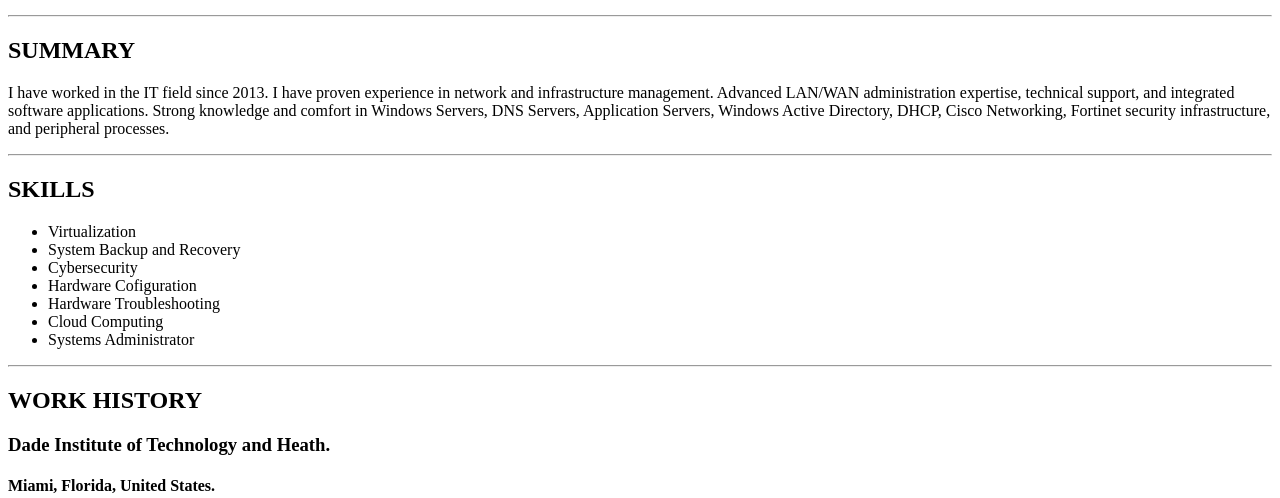
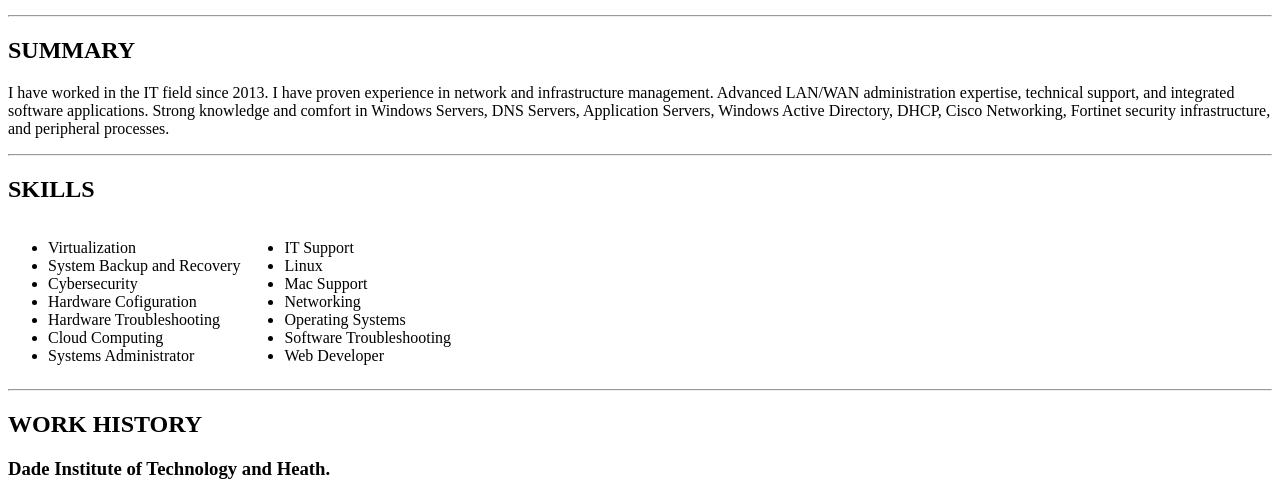
Before and after one commit to wendiny/html-resume, a plain HTML site: page index.html in a window 1280 px wide. Shown: the part 287-785 px from the top of the page. Drawn offline with Linux system fonts and the light colour scheme.

Commit message:
Add files via upload

```diff
--- a/index.html
+++ b/index.html
@@ -4,6 +4,20 @@
   <meta charset="UTF-8">
   <meta name="viewport" content="width=device-width, initial-scale=1.0">
   <title>Resume</title>
+
+  <style>
+    #skill1{
+      display: inline-block;
+
+    }
+
+    #skill2{
+      display: inline-block;
+
+    }
+
+  </style>
+
 </head>
 <body>
   <img src="./image/Wendiny photo.jpg" width="160" alt="Wendiny Leroy's photo" />
@@ -19,7 +33,7 @@
   </p>
   <hr />
   <h2>SKILLS</h2>
-  <ul>
+  <ul id="skill1">
     <li>Virtualization</li>
     <li>System Backup and Recovery</li>
     <li>Cybersecurity</li>
@@ -27,6 +41,17 @@
     <li>Hardware Troubleshooting</li>
     <li>Cloud Computing</li>
     <li>Systems Administrator</li>
+  </ul>
+
+  <ul id="skill2">
+    <li>IT Support</li>
+    <li>Linux</li>
+    <li>Mac Support</li>
+    <li>Networking</li>
+    <li>Operating Systems</li>
+    <li>Software Troubleshooting</li>
+    <li>Web Developer</li>
+
   </ul>
   <hr />
   <h2>WORK HISTORY</h2>
```
